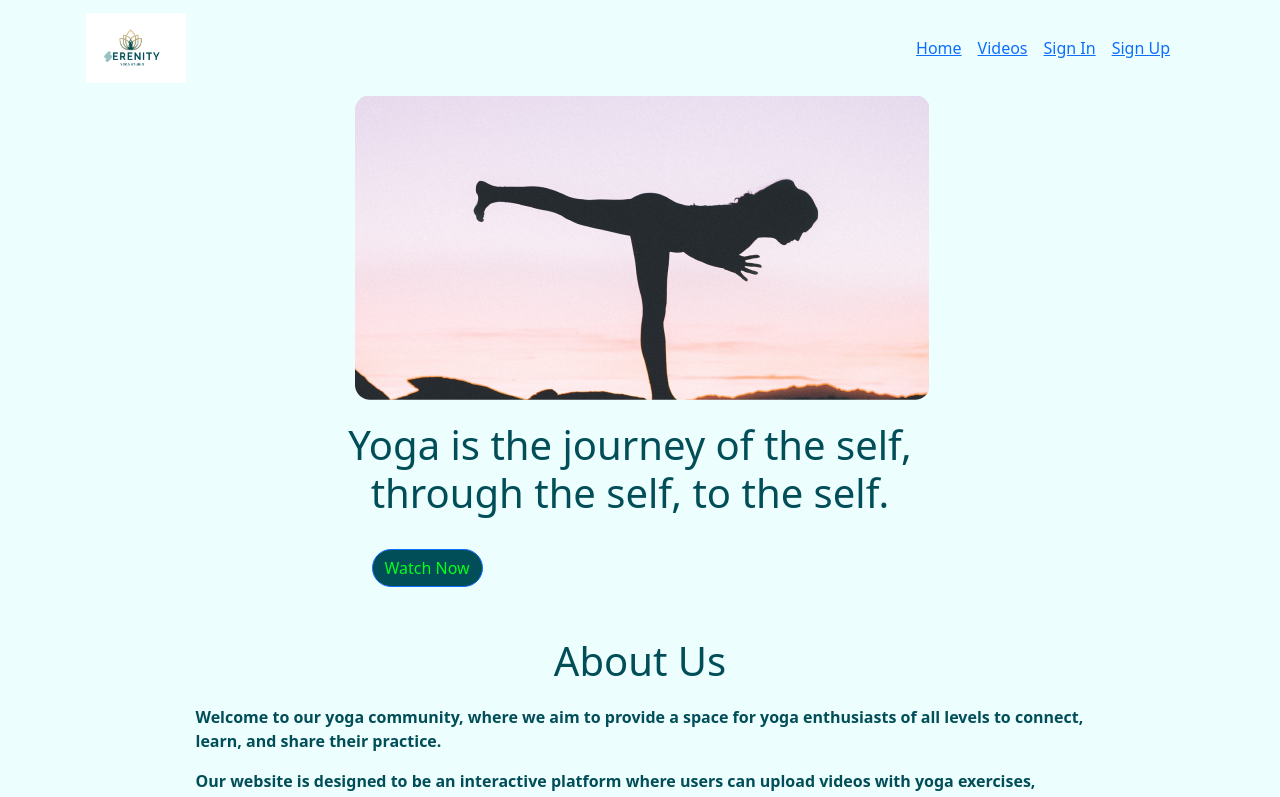
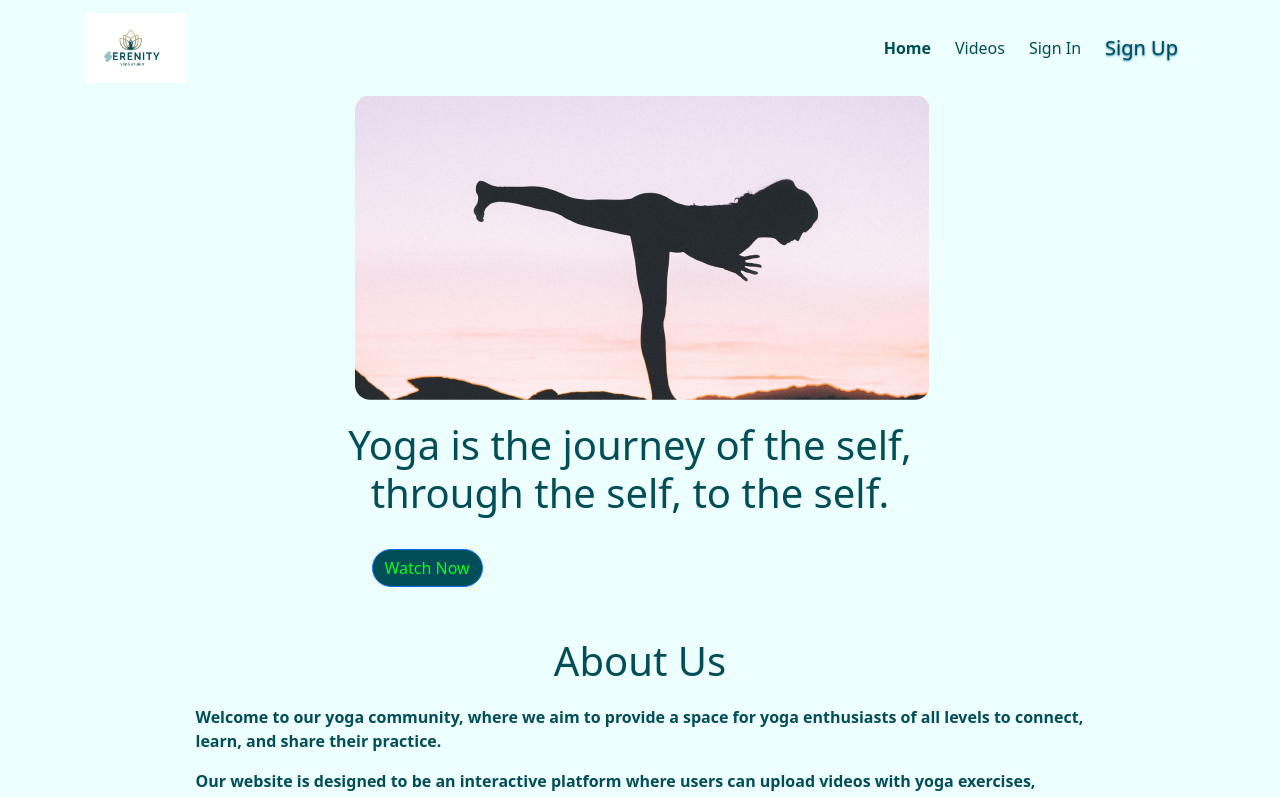
Before and after one commit to strategio-tech/fp-sim7-keyboard-warriors, a React (Vite) app: page / in a window 1280 px wide. Shown: the top 797 px of the page. Built offline with nearby package versions, Linux system fonts and the light colour scheme.

Commit message:
styled navbar items

```diff
--- a/src/Components/SignedInNavbar.jsx
+++ b/src/Components/SignedInNavbar.jsx
@@ -1,26 +1,25 @@
-import React,{useState, useEffect} from 'react';
-import { Navbar, Nav, Container, NavDropdown } from 'react-bootstrap';
-import {Link, useNavigate} from 'react-router-dom';
-import serenity from '../assets/Yoga-Logo.png';
-import profileImage from '../assets/Luuh.jpg';
-import addVideoImage from '../assets/addVideo.png'
+import React, { useState, useEffect } from "react";
+import { Navbar, Nav, Container, NavDropdown } from "react-bootstrap";
+import { Link, useNavigate } from "react-router-dom";
+import serenity from "../assets/Yoga-Logo.png";
+import profileImage from "../assets/Luuh.jpg";
+import addVideoImage from "../assets/addVideo.png";
 
 const SignedInNav = () => {
-    const[loggedIn, setloggedIn] = useState(false)
-    useEffect(()=> {
-        if(localStorage.getItem('token')){
-            setloggedIn(true)
+    const [loggedIn, setloggedIn] = useState(false);
+    useEffect(() => {
+        if (localStorage.getItem("token")) {
+            setloggedIn(true);
         }
-    },[localStorage.getItem('token')])
-    console.log(loggedIn)
+    }, [localStorage.getItem("token")]);
+    console.log(loggedIn);
 
-    let navigate = useNavigate()
+    let navigate = useNavigate();
 
     return (
         <div>
-      <Navbar style={{ backgroundColor: '#EDFEFF' }} variant="dark">
+            <Navbar style={{ backgroundColor: "#EDFEFF" }} variant="dark">
                 <Container className="px-3">
-
                     <Navbar.Brand href="#home">
                         <img
                             src={serenity}
@@ -28,60 +27,106 @@ const SignedInNav = () => {
                             width="100"
                             className="d-inline-block align-top"
                             alt="Serenity Logo"
-
                         />
                     </Navbar.Brand>
 
                     <Nav className="mr-auto">
-
                         {loggedIn ? (
                             <>
-                <Nav.Link href="/" className="text-dark font-weight-bold" style={{color: '#014E58'}}>Home</ Nav.Link>
-                <Nav.Link href="#videos" className="text-dark" style={{color: '#014E58'}}>Videos</Nav.Link>
+                                <Nav.Link
+                                    href="/"
+                                    className="text-dark font-weight-bold c-nav-link"
+                                >
+                                    Home
+                                </Nav.Link>
+                                <Nav.Link
+                                    href="#videos"
+                                    className="text-dark c-nav-link"
+                                >
+                                    Videos
+                                </Nav.Link>
 
                                 <Nav.Link href="/">
                                     <img
                                         src={addVideoImage}
-                            height= "30"
+                                        height="30"
                                         className=""
                                         alt="Add"
                                     />
                                 </Nav.Link>
 
                                 <NavDropdown
-                                title={<img
-                                src= {profileImage}
+                                    title={
+                                        <img
+                                            src={profileImage}
                                             height="30"
                                             width="30"
                                             className="rounded-circle mr-2"
                                             alt="Profile"
                                         />
                                     }
+                                >
+                                    <NavDropdown.Item
+                                        style={{
+                                            backgroundColor: "#014E58",
+                                            color: "white",
+                                        }}
+                                    >
+                                        Your profile
+                                    </NavDropdown.Item>
 
+                                    <NavDropdown
+                                        title="Playlists"
+                                        style={{ backgroundColor: "#014E58" }}
                                     >
-                            <NavDropdown.Item style={{ backgroundColor: '#014E58', color:'white' }}>Your profile</NavDropdown.Item>
+                                        <NavDropdown.Item
+                                            style={{
+                                                backgroundColor: "#014E58",
+                                                color: "white",
+                                            }}
+                                        >
+                                            <Link to={""}>Playlist 1</Link>
+                                        </NavDropdown.Item>
 
-                            <NavDropdown title="Playlists" style={{ backgroundColor: '#014E58' }}>
-                                <NavDropdown.Item  style={{ backgroundColor: '#014E58', color:'white' }}><Link to={''}>Playlist 1</Link></NavDropdown.Item>
+                                        <NavDropdown.Item
+                                            style={{
+                                                backgroundColor: "#014E58",
+                                                color: "white",
+                                            }}
+                                        >
+                                            <Link to={""}>Playlist 2</Link>
+                                        </NavDropdown.Item>
+                                    </NavDropdown>
+                                    <NavDropdown.Divider />
 
-                                <NavDropdown.Item style={{ backgroundColor: '#014E58', color:'white' }}><Link to={''}>Playlist 2</Link></NavDropdown.Item>
-
-                            </NavDropdown>
-                            <NavDropdown.Divider/>
-
-                            <NavDropdown.Item style={{ backgroundColor: '#014E58', color:'white' }}><span className='link' onClick={()=>{
-                                localStorage.removeItem('token')
-                                setloggedIn(false)
-                                navigate('/home')
-                            }}>Sign Out</span></NavDropdown.Item>
-
+                                    <NavDropdown.Item
+                                        style={{
+                                            backgroundColor: "#014E58",
+                                            color: "white",
+                                        }}
+                                    >
+                                        <span
+                                            className="link"
+                                            onClick={() => {
+                                                localStorage.removeItem(
+                                                    "token"
+                                                );
+                                                setloggedIn(false);
+                                                navigate("/home");
+                                            }}
+                                        >
+                                            Sign Out
+                                        </span>
+                                    </NavDropdown.Item>
                                 </NavDropdown>
                             </>
                         ) : (
                             <div>
-                    <Navbar style={{ backgroundColor: '#EDFEFF' }} variant="dark">
+                                <Navbar
+                                    style={{ backgroundColor: "#EDFEFF" }}
+                                    variant="dark"
+                                >
                                     <Container className="px-3">
-
                                         <Navbar.Brand href="#home">
                                             {/* <img
                             src={serenity}
@@ -93,16 +138,35 @@ const SignedInNav = () => {
                             /> */}
                                         </Navbar.Brand>
 
-                        <Nav className="mr-auto">
-                            <Nav.Link className="text-dark font-weight-bold" style={{color: '#014E58'}}><Link to={'/home'}>Home</Link></Nav.Link>
+                                        <Nav className="gap-4 d-flex align-items-center">
+                                            <Link
+                                                className="text-dark fw-bold c-nav-link"
+                                                to={"/home"}
+                                            >
+                                                Home
+                                            </Link>
 
-                            <Nav.Link className="text-dark" style={{color: '#014E58'}}><Link to={'/feed'}>Videos</Link></Nav.Link>
+                                            <Link
+                                                className="text-dark c-nav-link"
+                                                to={"/feed"}
+                                            >
+                                                Videos
+                                            </Link>
 
-                            <Nav.Link className="text-dark" style={{color: '#014E58'}}><Link to={'/login'}>Sign In</Link></Nav.Link>
+                                            <Link
+                                                className="text-dark c-nav-link"
+                                                to={"/login"}
+                                            >
+                                                Sign In
+                                            </Link>
 
-                            <Nav.Link className="text-dark font-weight-bold" style={{color: '#014E58'}}><Link to={'/signup'}>Sign Up</Link></Nav.Link>
+                                            <Link
+                                                className="text-dark font-weight-bold c-nav-link c-nav-link-hero"
+                                                to={"/signup"}
+                                            >
+                                                Sign Up
+                                            </Link>
                                         </Nav>
-
                                     </Container>
                                 </Navbar>
                             </div>
@@ -112,6 +176,6 @@ const SignedInNav = () => {
             </Navbar>
         </div>
     );
-}
+};
 
-export default SignedInNav
+export default SignedInNav;
```
Lines whose indentation alone changed are shown as unchanged.
